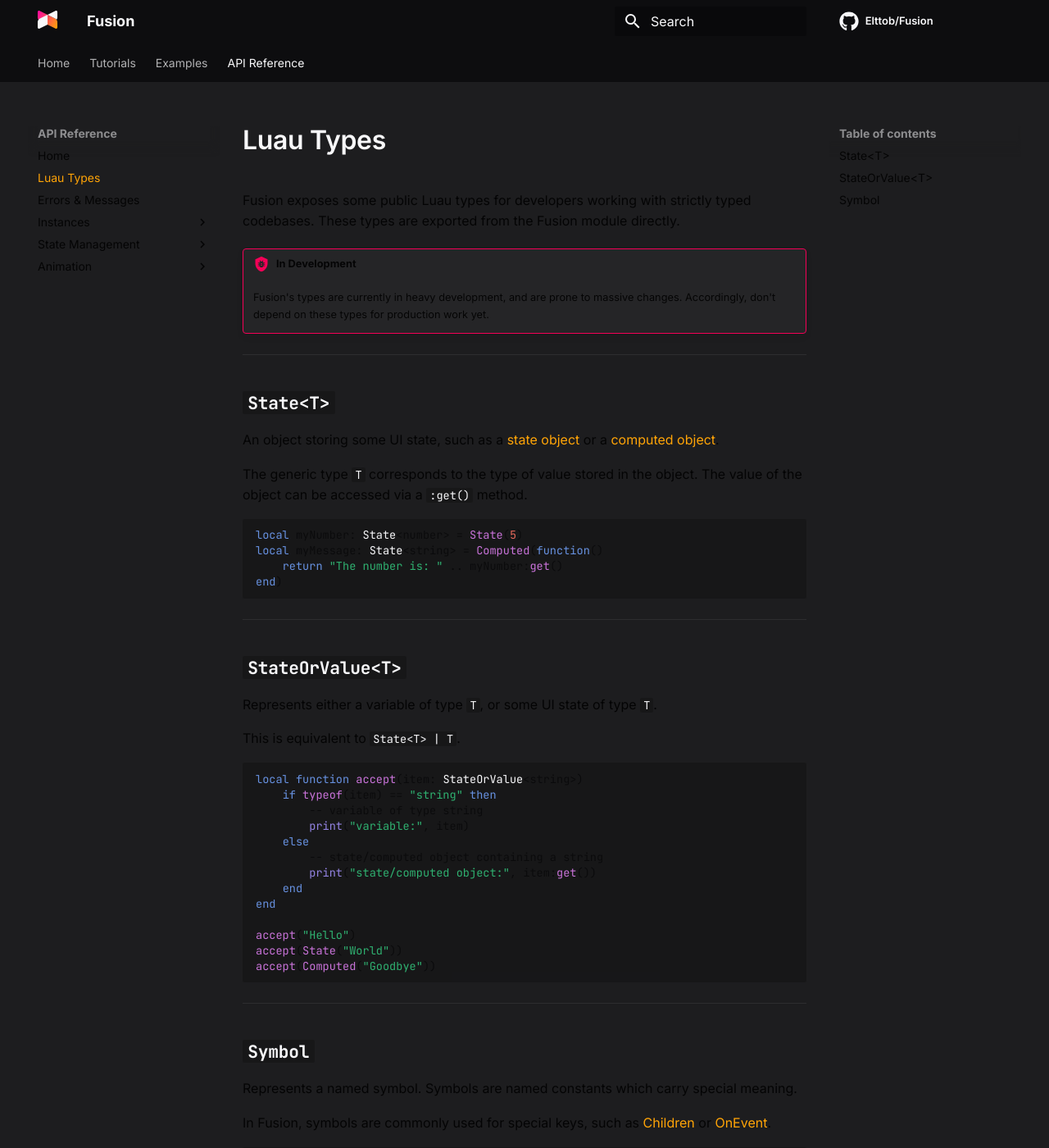
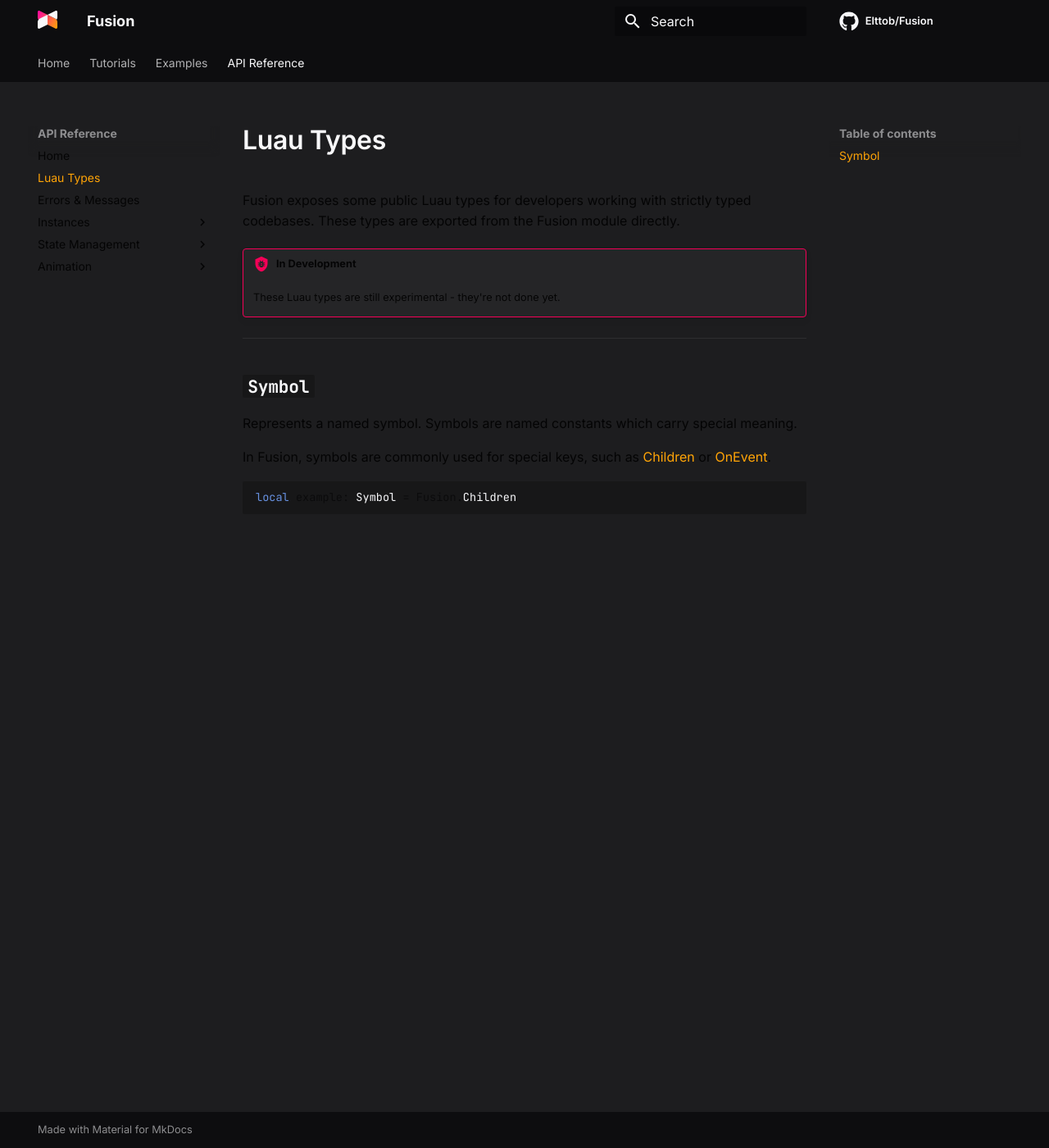
Before and after one commit to dphfox/Fusion, an MkDocs documentation site: the page built from docs/api-reference/luau-types.md, in a window 1280 px wide and 1400 px high. Shown: the whole window at 82% size. Built offline with MkDocs 1.6.1 and Material for MkDocs 9.7.7, drawn with Linux system fonts in a browser that asks for light colours; comment, search, counter and statistics services are not loaded.

Commit message:
Undocument most Luau types for now

````diff
--- a/docs/api-reference/luau-types.md
+++ b/docs/api-reference/luau-types.md
@@ -2,49 +2,7 @@ Fusion exposes some public Luau types for developers working with strictly typed
 codebases. These types are exported from the Fusion module directly.
 
 !!! bug "In Development"
-	Fusion's types are currently in heavy development, and are prone to massive
-	changes. Accordingly, don't depend on these types for production work yet.
-
------
-
-## `State<T>`
-
-An object storing some UI state, such as a [state object](/api-reference/state)
-or a [computed object](/api-reference/computed).
-
-The generic type `T` corresponds to the type of value stored in the object. The
-value of the object can be accessed via a `:get()` method.
-
-```Lua
-local myNumber: State<number> = State(5)
-local myMessage: State<string> = Computed(function()
-	return "The number is: " .. myNumber:get()
-end)
-```
-
------
-
-## `StateOrValue<T>`
-
-Represents either a variable of type `T`, or some UI state of type `T`.
-
-This is equivalent to `State<T> | T`.
-
-```Lua
-local function accept(item: StateOrValue<string>)
-	if typeof(item) == "string" then
-		-- variable of type string
-		print("variable:", item)
-	else
-		-- state/computed object containing a string
-		print("state/computed object:", item:get())
-	end
-end
-
-accept("Hello")
-accept(State("World"))
-accept(Computed("Goodbye"))
-```
+	These Luau types are still experimental - they're not done yet.
 
 -----
 
````
